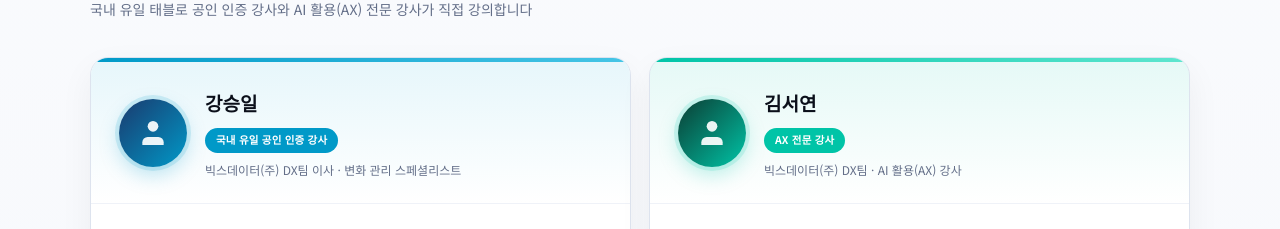
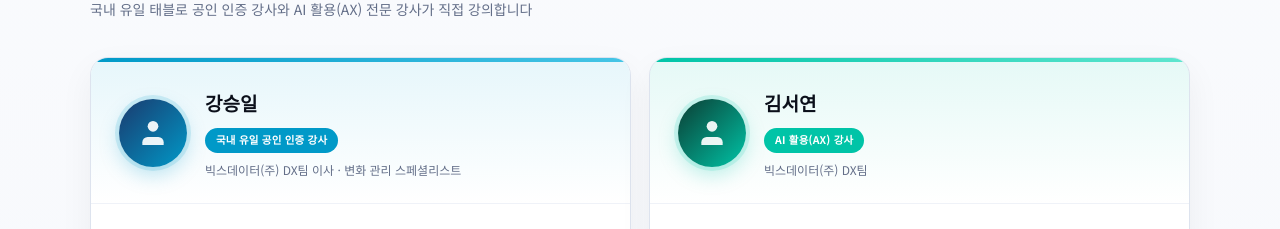
Before and after one commit to Devloperluce/Page, a website: page index.html in a window 1280 px wide. Shown: the part 1515-1744 px from the top of the page. Drawn offline with Linux system fonts and the light colour scheme.

Commit message:
Soften 김서연 title: AX 전문 강사 -> AI 활용(AX) 강사

```diff
--- a/index.html
+++ b/index.html
@@ -1297,8 +1297,8 @@
               </div>
               <div class="inst-hd-info">
                 <div class="inst-nm">김서연</div>
-                <span class="inst-tag">AX 전문 강사</span>
-                <div class="inst-rl">빅스데이터(주) DX팀 · AI 활용(AX) 강사</div>
+                <span class="inst-tag">AI 활용(AX) 강사</span>
+                <div class="inst-rl">빅스데이터(주) DX팀</div>
               </div>
             </div>
             <div class="inst-bd">
```
